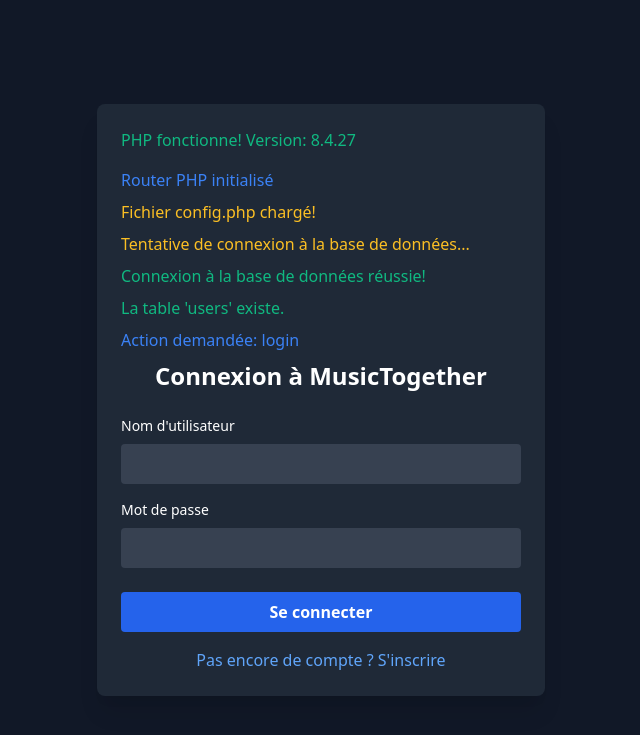
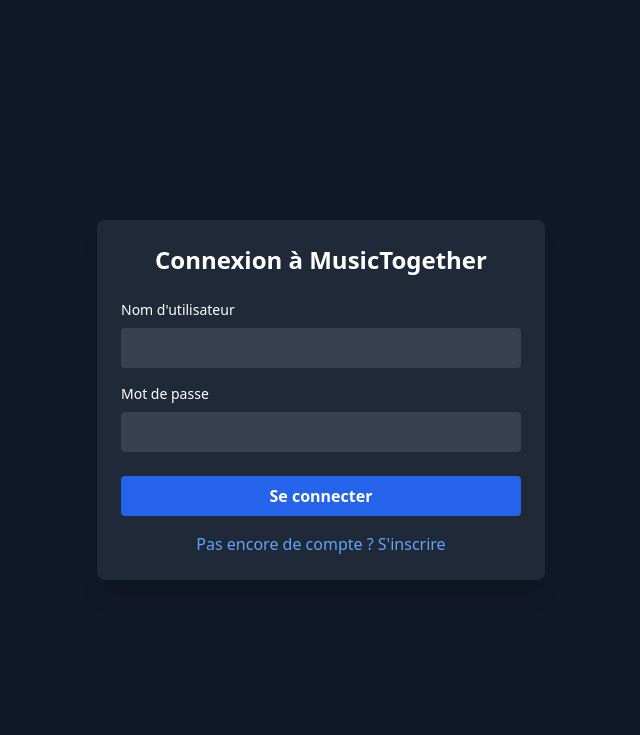
Before and after one commit to ThibMN/MusicTogether, a PHP site: page / in a window 1280 px wide. Shown: the top 735 px of the page, without its empty margins (319-959 px from the left). Run offline with PHP 8.4, Linux system fonts and the light colour scheme; data that the repository does not hold is empty; some libraries are stand-ins or nearby versions.

Commit message:
feat: amélioration de la gestion des sessions et de la configuration de l'authentification, suppression des messages de débogage et masquage des erreurs PHP pour une meilleure sécurité

```diff
--- a/php-auth/auth/config.php
+++ b/php-auth/auth/config.php
@@ -1,9 +1,9 @@
 <?php
 // Configuration de l'authentification
-// Debug
-error_reporting(E_ALL);
-ini_set('display_errors', 1);
-echo "<p class='mb-2 text-yellow-400'>Fichier config.php chargé!</p>";
+// Masquer les erreurs PHP à l'utilisateur final
+error_reporting(0);
+ini_set('display_errors', 0);
+
 
 // URL de base de l'API FastAPI
 define('API_URL', 'http://backend:8000/api');
--- a/php-auth/auth/database.php
+++ b/php-auth/auth/database.php
@@ -1,13 +1,11 @@
 <?php
 // Connexion à la base de données
-echo "<p class='mb-2 text-yellow-400'>Tentative de connexion à la base de données...</p>";
 
 function getDbConnection() {
     try {
         $dsn = "mysql:host=" . DB_HOST . ";dbname=" . DB_NAME;
         $conn = new PDO($dsn, DB_USER, DB_PASS);
         $conn->setAttribute(PDO::ATTR_ERRMODE, PDO::ERRMODE_EXCEPTION);
-        echo "<p class='mb-2 text-green-500'>Connexion à la base de données réussie!</p>";
         return $conn;
     } catch (PDOException $e) {
         echo "<p class='mb-2 text-red-500'>Erreur de connexion à la base de données: " . $e->getMessage() . "</p>";
@@ -30,7 +28,6 @@
         try {
             $sql = "SELECT 1 FROM users LIMIT 1";
             $conn->query($sql);
-            echo "<p class='mb-2 text-green-500'>La table 'users' existe.</p>";
         } catch (PDOException $e) {
             echo "<p class='mb-2 text-red-500'>La table 'users' n'existe pas: " . $e->getMessage() . "</p>";
             echo "<p class='mb-2 text-yellow-400'>Tentative de création de la table 'users'...</p>";
@@ -45,7 +42,6 @@
                 last_login DATETIME NULL
             )";
             $conn->exec($sql);
-            echo "<p class='mb-2 text-green-500'>Table 'users' créée avec succès.</p>";
         }
     } catch (Exception $e) {
         echo "<p class='mb-2 text-red-500'>Erreur lors de l'initialisation de la base de données: " . $e->getMessage() . "</p>";
--- a/php-auth/auth/router.php
+++ b/php-auth/auth/router.php
@@ -1,11 +1,5 @@
 <?php
 // Router simple pour les pages d'authentification
-// Démarrer la session avant tout output
-ob_start(); // Démarre la mise en tampon de sortie pour éviter les erreurs d'en-têtes
-session_start();
-
-// Tout output après ce point ne perturbera pas les en-têtes
-echo "<p class='mb-2 text-blue-500'>Router PHP initialisé</p>";
 
 // Vérification du chemin des fichiers
 if (!file_exists('auth/config.php')) {
@@ -26,7 +20,6 @@
 
 // Router basique
 $action = $_GET['action'] ?? 'login';
-echo "<p class='mb-2 text-blue-500'>Action demandée: " . htmlspecialchars($action) . "</p>";
 
 switch ($action) {
     case 'login':
--- a/php-auth/index.php
+++ b/php-auth/index.php
@@ -1,3 +1,7 @@
+<?php
+ob_start();
+session_start();
+?>
 <!DOCTYPE html>
 <html lang="fr">
 <head>
@@ -8,13 +12,7 @@
 </head>
 <body class="bg-gray-900 text-white min-h-screen flex items-center justify-center">
     <div class="w-full max-w-md p-6 bg-gray-800 rounded-lg shadow-xl">
-        <?php
-        // Debug
-        echo "<p class='mb-4 text-green-500'>PHP fonctionne! Version: " . phpversion() . "</p>";
-
-        // Inclure le router
-        include 'auth/router.php';
-        ?>
+        <?php include 'auth/router.php'; ?>
     </div>
 
     <!-- La fonction redirectToApp n'est plus nécessaire ici car elle est définie
```
